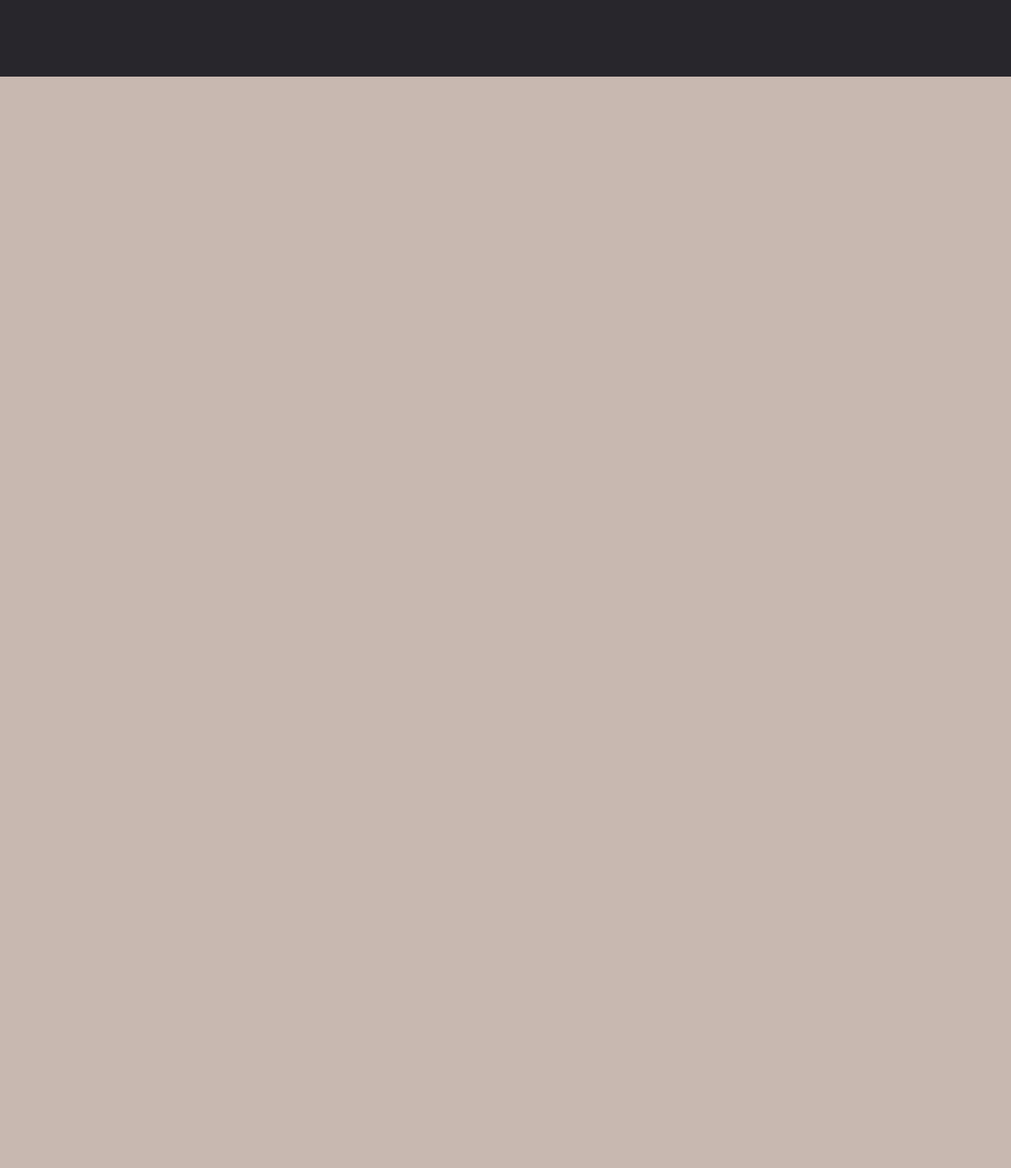
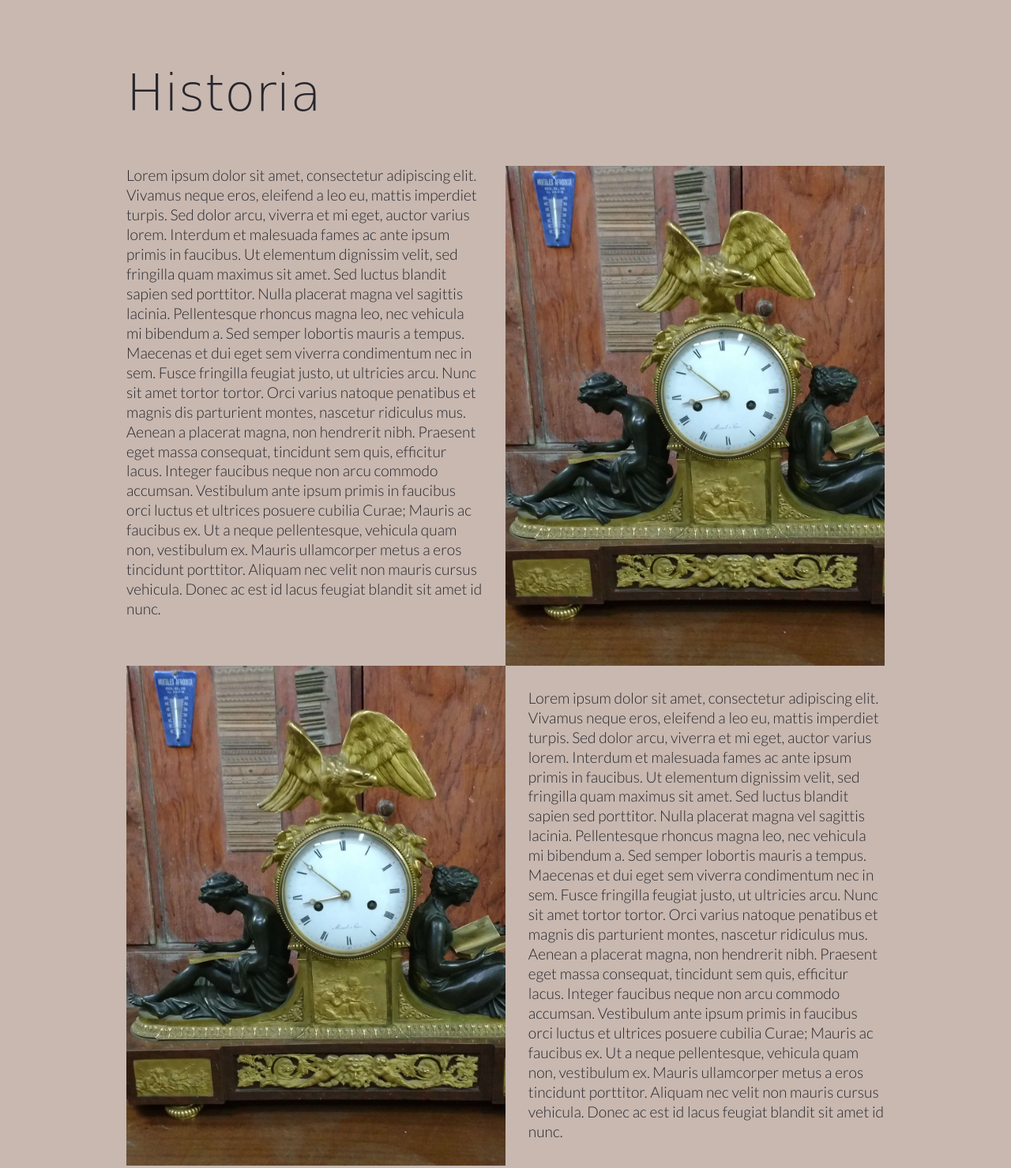
Before and after one commit to zebader/hermanoscebader-landingpage, a plain HTML site: page index.html in a window 1280 px wide. Shown: the part 1357-2836 px from the top of the page at 79% size. Before the commit the page ends 1454 px from the top, so only its background shows below. Drawn offline with Linux system fonts and the light colour scheme; a web font is replaced by a local one.

Commit message:
historia wip

```diff
--- a/index.html
+++ b/index.html
@@ -85,7 +85,37 @@
       </article>
     </section>
     <section class="hc-historia">
-
+      <h2>Historia</h2>
+      <article class="hc-historia-container">
+        <p>Lorem ipsum dolor sit amet, consectetur adipiscing elit. Vivamus neque eros, eleifend a leo eu, mattis imperdiet turpis.
+          Sed dolor arcu, viverra et mi eget, auctor varius lorem. Interdum et malesuada fames ac ante ipsum primis in faucibus.
+          Ut elementum dignissim velit, sed fringilla quam maximus sit amet. Sed luctus blandit sapien sed porttitor. Nulla placerat
+          magna vel sagittis lacinia. Pellentesque rhoncus magna leo, nec vehicula mi bibendum a.
+          Sed semper lobortis mauris a tempus. Maecenas et dui eget sem viverra condimentum nec in sem. Fusce fringilla
+          feugiat justo, ut ultricies arcu. Nunc sit amet tortor tortor. Orci varius natoque penatibus et magnis dis parturient
+          montes, nascetur ridiculus mus. Aenean a placerat magna, non hendrerit nibh. Praesent eget massa consequat, tincidunt
+          sem quis, efficitur lacus. Integer faucibus neque non arcu commodo accumsan. Vestibulum ante ipsum primis in faucibus
+          orci luctus et ultrices posuere cubilia Curae; Mauris ac faucibus ex. Ut a neque pellentesque, vehicula quam non, vestibulum ex.
+          Mauris ullamcorper metus a eros tincidunt porttitor. Aliquam nec velit non mauris cursus vehicula. Donec ac est id lacus feugiat
+          blandit sit amet id nunc.</p>
+        <article class="hc-historia-container-img">
+          <img src="img/7B.jpg" alt="">
+        </article>
+        <article class="hc-historia-container-img">
+          <img src="img/7B.jpg" alt="">
+        </article>
+        <p>Lorem ipsum dolor sit amet, consectetur adipiscing elit. Vivamus neque eros, eleifend a leo eu, mattis imperdiet turpis.
+          Sed dolor arcu, viverra et mi eget, auctor varius lorem. Interdum et malesuada fames ac ante ipsum primis in faucibus.
+          Ut elementum dignissim velit, sed fringilla quam maximus sit amet. Sed luctus blandit sapien sed porttitor. Nulla placerat
+          magna vel sagittis lacinia. Pellentesque rhoncus magna leo, nec vehicula mi bibendum a.
+          Sed semper lobortis mauris a tempus. Maecenas et dui eget sem viverra condimentum nec in sem. Fusce fringilla
+          feugiat justo, ut ultricies arcu. Nunc sit amet tortor tortor. Orci varius natoque penatibus et magnis dis parturient
+          montes, nascetur ridiculus mus. Aenean a placerat magna, non hendrerit nibh. Praesent eget massa consequat, tincidunt
+          sem quis, efficitur lacus. Integer faucibus neque non arcu commodo accumsan. Vestibulum ante ipsum primis in faucibus
+          orci luctus et ultrices posuere cubilia Curae; Mauris ac faucibus ex. Ut a neque pellentesque, vehicula quam non, vestibulum ex.
+          Mauris ullamcorper metus a eros tincidunt porttitor. Aliquam nec velit non mauris cursus vehicula. Donec ac est id lacus feugiat
+          blandit sit amet id nunc.</p>
+      </article>
     </section>
     <section class="hc-contacto">
 
--- a/style.css
+++ b/style.css
@@ -21,6 +21,11 @@ body {
 h1 {
   font-family: 'Monsieur La Doulaise', cursive;
   font-size:5em;
+}
+h2 {
+  font-family: 'Monsieur La Doulaise', cursive;
+  font-size:4em;
+  color:rgba(40,38,44,1);
 }
 p {
   font-size: 1.2em;
@@ -139,7 +144,7 @@ article.hc-header-container-text a{
   align-self: flex-start;
   padding: 10px 20px;
 }
-section.hc-servicios {
+section.hc-servicios, section.hc-historia {
   width: 75%;
   height: 100%;
   max-width: 1200px;
@@ -151,9 +156,6 @@ section.hc-servicios {
   margin: 50px auto;
 }
 section.hc-servicios h2 {
-  font-family: 'Monsieur La Doulaise', cursive;
-  font-size:4em;
-  color:rgba(40,38,44,1);
   width: 100%;
   margin: 30px 0 50px 0;
 }
@@ -209,7 +211,6 @@ article.hc-servicios-container-gallery-img{
   overflow: hidden;
   position: relative;
   width: 100%;
-  background-color: black;
 }
 article.hc-servicios-container-gallery-img img{
   position: absolute;
@@ -222,6 +223,41 @@ article.hc-servicios-container-gallery-img:after {
   content: "";
   display: block;
   padding-bottom: 100%;
+}
+section.hc-historia h2 {
+  width: 100%;
+  margin: 30px 0 50px 0;
+}
+article.hc-historia-container{
+  display: flex;
+  flex-direction: row;
+  justify-content: center;
+  align-items: flex-start;
+  width: 100%;
+  flex-wrap: wrap;
+}
+article.hc-historia-container-img {
+  overflow: hidden;
+  position: relative;
+  width: 50%;
+  display: flex;
+  justify-content: center;
+  align-items: center;
+  align-self: stretch;
+}
+article.hc-historia-container-img img{
+  position: absolute;
+  height: 100%;
+}
+article.hc-historia-container p:first-child{
+  color: rgba(40,38,44,1);
+  width: 47%;
+  padding: 0 3% 3% 0;
+}
+article.hc-historia-container p:last-child{
+  color: rgba(40,38,44,1);
+  width: 47%;
+  padding: 3% 0 0 3%;
 }
 .animation-start-app {
   -webkit-animation: start-app 1500ms forwards;
@@ -278,6 +314,17 @@ article.hc-servicios-container-gallery-img:after {
   }
   article.hc-servicios-container-gallery-img {
     width: 50%;
+  }
+  article.hc-historia-container-img {
+    width: 100%;
+  }
+  article.hc-historia-container p:first-child{
+    width: 100%;
+    padding: 0 3% 3% 3%;
+  }
+  article.hc-historia-container p:last-child{
+    width: 100%;
+    padding: 0 3% 3% 3%;
   }
   .animation-showright {
     position: absolute;
```
